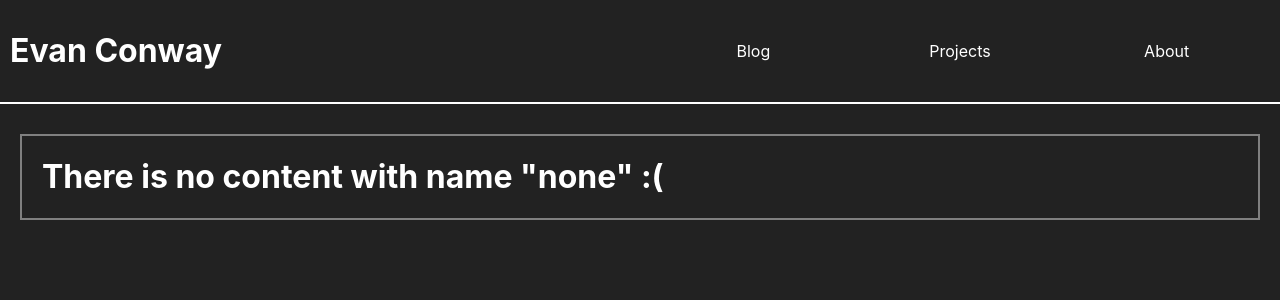
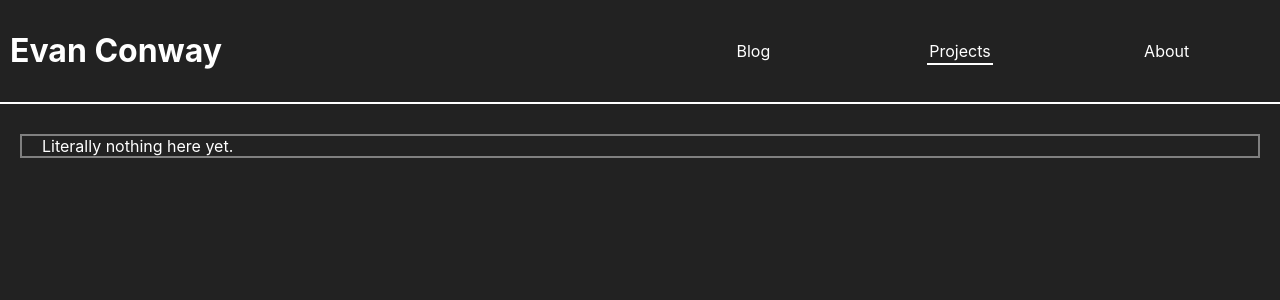
Before and after one commit to AceOfHeart5/evanconway, a React (Create React App) app: page /projects in a window 1280 px wide. Shown: the top 300 px of the page. Built offline with nearby package versions, Linux system fonts and the light colour scheme.

Commit message:
add react router and bunch of broken code...

```diff
--- a/package.json
+++ b/package.json
@@ -9,6 +9,7 @@
     "firebase": "^8.2.6",
     "react": "^17.0.1",
     "react-dom": "^17.0.1",
+    "react-router-dom": "^5.2.0",
     "react-scripts": "4.0.1",
     "web-vitals": "^0.2.4"
   },
--- a/src/App.css
+++ b/src/App.css
@@ -12,6 +12,9 @@ html {
 }
 
 /* base stylings*/
+.my-name:hover {
+	cursor: default;
+}
 .navbar {
 	display: grid;
 	grid-template-columns: repeat(3, 1fr);
@@ -24,9 +27,8 @@ html {
 .nav {
 	padding: 2px;
 	margin: 5px;
-}
-.my-name:hover {
-	cursor: default;
+	text-decoration: none;
+	color: white;
 }
 .nav.selected {
 	margin-bottom: 3px;
@@ -40,9 +42,6 @@ html {
 	margin: 0px;
 	padding: 0px 20px;
 	border: 2px solid grey;
-}
-.contentborder[content-type^="changing"] {
-	border: none;
 }
 .bloglist{
 	padding: 0px;
--- a/src/App.js
+++ b/src/App.js
@@ -3,26 +3,7 @@ import Navbar from './Navbar.js';
 import Blog from './Blog.js';
 import React, { useState, useEffect } from 'react';
 import firebase from 'firebase';
-
-/*
-It's probably foolish to make our own routing system.
-But who cares, I'm having fun.
-*/
-const getContent = (name) => {
-	if (name === "about") return (
-		<div>Lorem, ipsum dolor sit amet consectetur adipisicing elit. Officia quos, quaerat, asperiores voluptate praesentium explicabo velit expedita dolorum dolore quisquam libero veritatis repellat? Nemo officiis natus laboriosam, ut magnam iste.</div>
-	);
-	if (name === "projects") return (
-		<h1>I'll list my projects later.</h1>
-	);
-	if (name === "blog") return (<Blog/>);
-	if (name.startsWith("changing")) return (
-		<div></div>
-	);
-	return (
-		<h1>There is no content with name "{name}" :(</h1>
-	)
-}
+import { BrowserRouter, Route, Switch } from 'react-router-dom';
 
 function App() {
 
@@ -35,33 +16,30 @@ function App() {
 
 	// this is componentDidMount()
 	useEffect(() => {
-		console.log(JSON.stringify(firebase.apps[0].options, null, 2));
+		//firebase.storage().ref("Shocked Pikachu.jpg").getDownloadURL()
+		//	.then(e => setPika(e));
+		//console.log(JSON.stringify(firebase.apps[0].options, null, 2));
 	}, []);
 
-	// content setter
-	const [content, setContent] = useState("none");
-
-	// set content wrapper
-	const setContentWrapper = (name) => {
-		setContent(`changing ${name}`);
-	}
-
-	useEffect(() => {
-		const newContent = content.split(" ");
-		if (newContent[0] === "changing") setContent(newContent[1]);
-	}, [content]);
+	console.log(window.location.pathname);
 
 	return (
 		<div className="App">
-			<div className="topbar">
-				<h1 className="my-name">Evan Conway</h1>
-				<Navbar contentChoice={content} contentSetter={setContentWrapper}/>
-			</div>
-			<div className="contentwrapper">
-				<div className="contentborder" content-type={content}>
-					{getContent(content)}
+			<BrowserRouter>
+				<div className="topbar">
+					<h1 className="my-name">Evan Conway</h1>
+					<Navbar/>
 				</div>
-			</div>
+				<div className="contentwrapper">
+					<div className="contentborder">
+						<Switch>
+							<Route path="/projects">Literally nothing here yet.</Route>
+							<Route path="/about">The about page.</Route>
+							<Route path="/"><Blog /></Route>
+						</Switch>
+					</div>
+				</div>
+			</BrowserRouter>
 		</div>
 	);
 }
--- a/src/Blog.js
+++ b/src/Blog.js
@@ -1,4 +1,5 @@
 import React, { useState, useEffect } from 'react';
+import { Link } from 'react-router-dom';
 
 const Blog = () => {
     const [blogs, setBlogs] = useState(null);
@@ -14,29 +15,30 @@ const Blog = () => {
 
     // update component when blogs is populated
     // this useEffect replaces componentDidUpdate in class components
-    useEffect(() => {
-        console.log(blogs);
-    }, [blogs]);
+    useEffect(() => {}, [blogs]);
 
     const getBlogListing = (blog, key) => {
         // We will replace this description code with something else later
         let description = blog.body.slice(0, 100) + "...";
         return (
-            <li key={key} className="bloglisting" onClick={() => setViewing(blog)}>
-                <h3>{blog.title}</h3>
-                <div>{description}</div>
+            <li key={key} className="bloglisting">
+                <Link to={`blog/${String(key)}`}>
+                    <h3>{blog.title}</h3>
+                    <div>{description}</div>
+                </Link>
             </li>
         )
     }
 
     if (!blogs) {
         return (
-            // just an empty div
-            <div></div>
+            // just an empty div, but we make it the height of the screen to avoid drawing
+            // a single border bar when changing to the blog, looks nice this way
+            <div style={{height: "100vh"}}></div>
         );
     }
 
-    if (viewing === "list") {
+    if (window.location.pathname.endsWith("blog")) {
         return (
             <div className="blogwrapper">
                 <ul className="bloglist">
--- a/src/Navbar.js
+++ b/src/Navbar.js
@@ -1,21 +1,24 @@
-const Navbar = ({contentChoice, contentSetter}) => {
+import { useState, useEffect } from 'react';
+import Navlink from './Navlink.js';
 
-    const getSelected = (name) => {
-        if (contentChoice === name) return "selected";
-        return "";
-    }
+const Navbar = () => {
+
+    const [selected, setSelected] = useState();
+
+    /*
+    This function runs whenever 'selected' is changed. It also re-renders the
+    component. And actually, that's the only reason this is here. I want the
+    component to re-render when the user chooses a different option from the
+    Navbar. There must be a more elegant way to do this, because right now this
+    seems totally ridiculous.
+    */
+    useEffect(() => {}, [selected]);
 
     return (
         <div className="navbar">
-            <div className={`nav blog ${getSelected("blog")}`} onClick={() => contentSetter("blog")}>
-                Blog
-            </div>
-            <div className={`nav projects ${getSelected("projects")}`} onClick={() => contentSetter("projects")}>
-                Projects
-            </div>
-            <div className={`nav about ${getSelected("about")}`} onClick={() => contentSetter("about")}>
-                About
-            </div>
+            <Navlink link="blog" choose={setSelected}>Blog</Navlink>
+            <Navlink link="projects" choose={setSelected}>Projects</Navlink>
+            <Navlink link="about" choose={setSelected}>About</Navlink>
         </div>
      );
 }
--- /dev/null
+++ b/src/Navlink.js
@@ -0,0 +1,17 @@
+import { Link } from 'react-router-dom';
+
+const Navlink = ({link, children, choose}) => {
+
+    const getSelected = () => {
+        if (window.location.pathname.endsWith(link)) return "selected";
+        return null;
+    }
+
+    return (
+        <Link className={`nav ${getSelected()}`} to={link} onClick={() => choose(link)}>
+            {children}
+        </Link>
+    );
+}
+
+export default Navlink;
```
Also changed, not shown: 2 other files (tests, documents, lock files or other folders).
